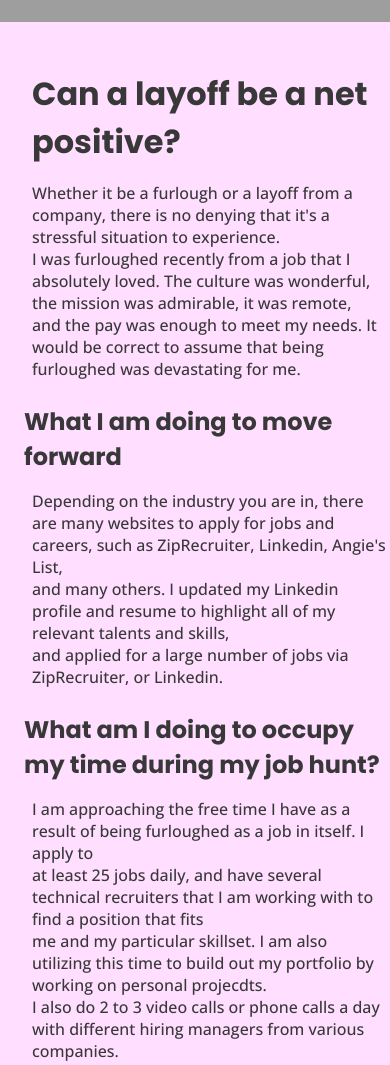
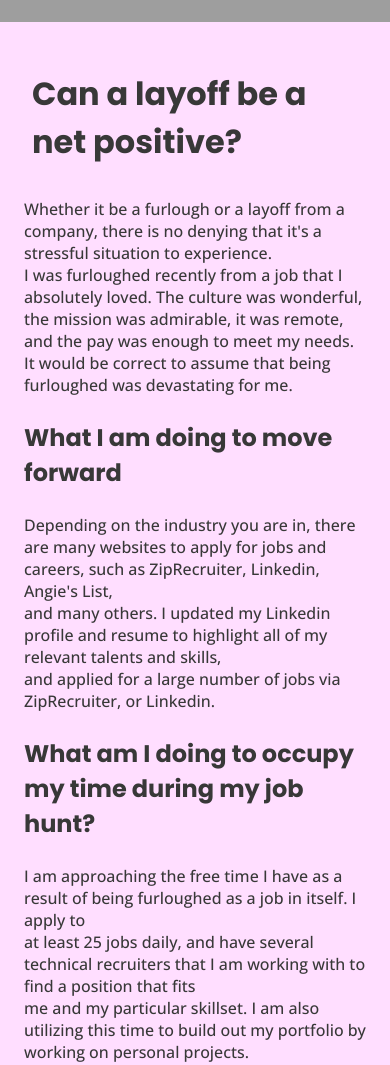
Before and after one commit to emmalynnn97/Emma-New-Website, a React (Create React App) app: page /blog/layoff in a window 390 px wide. Shown: the part 484-1549 px from the top of the page. Built offline with nearby package versions, Linux system fonts and the light colour scheme; grey boxes are pictures that could not be loaded.

Commit message:
fix some errors on mobile

```diff
--- a/package.json
+++ b/package.json
@@ -1,5 +1,6 @@
 {
   "name": "emma-new-website",
+  "homepage":"https://emmalynnn.com",
   "version": "0.1.0",
   "private": true,
   "dependencies": {
--- a/src/App.css
+++ b/src/App.css
@@ -31,12 +31,10 @@ form h3{
   padding:1em 0;
 }
 .blog-content h1, .blog-content h2 {
-  margin-left:1em;
-  margin-top:1em;
+  margin:1em;
 }
 .blog-content p{
-  margin-left:2em;
-  margin-top:1em;
+  margin:1em 1.5em;
 }
 html {
   scroll-behavior: smooth;
--- a/src/Blog/Layoff.jsx
+++ b/src/Blog/Layoff.jsx
@@ -17,7 +17,7 @@ const Layoff = () => {
                 <h2>What I am doing to move forward</h2>
                 <p>Depending on the industry you are in, there are many websites to apply for jobs and careers, such as ZipRecruiter, Linkedin, Angie's List, <br/>and many others. I updated my Linkedin profile and resume to highlight all of my relevant talents and skills,<br/>and applied for a large number of jobs via ZipRecruiter, or Linkedin. </p>
                 <h2>What am I doing to occupy my time during my job hunt?</h2>
-                <p>I am approaching the free time I have as a result of being furloughed as a job in itself. I apply to <br/>at least 25 jobs daily, and have several technical recruiters that I am working with to find a position that fits <br/> me and my particular skillset. I am also utilizing this time to build out my portfolio by working on personal projecdts.<br/>
+                <p>I am approaching the free time I have as a result of being furloughed as a job in itself. I apply to <br/>at least 25 jobs daily, and have several technical recruiters that I am working with to find a position that fits <br/> me and my particular skillset. I am also utilizing this time to build out my portfolio by working on personal projects.<br/>
                 I also do 2 to 3 video calls or phone calls a day with different hiring managers from various companies.
                 </p>
                 <h2>A layoff can be a net positive</h2>
```
Also changed, not shown: 1 other file (tests, documents, lock files or other folders).
